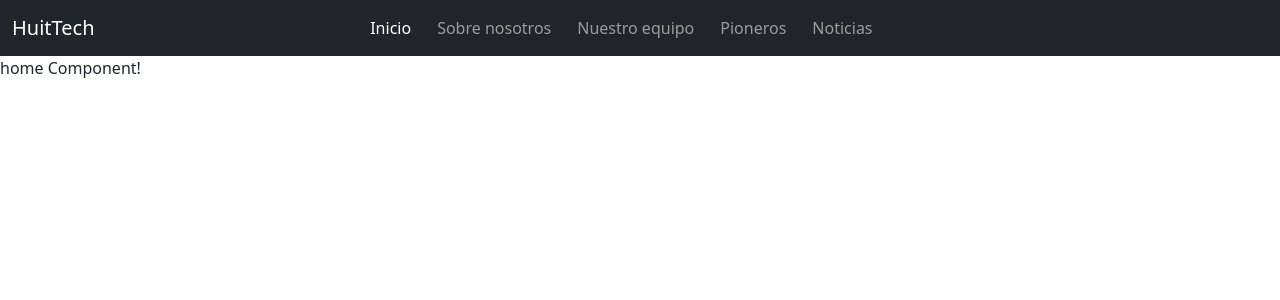
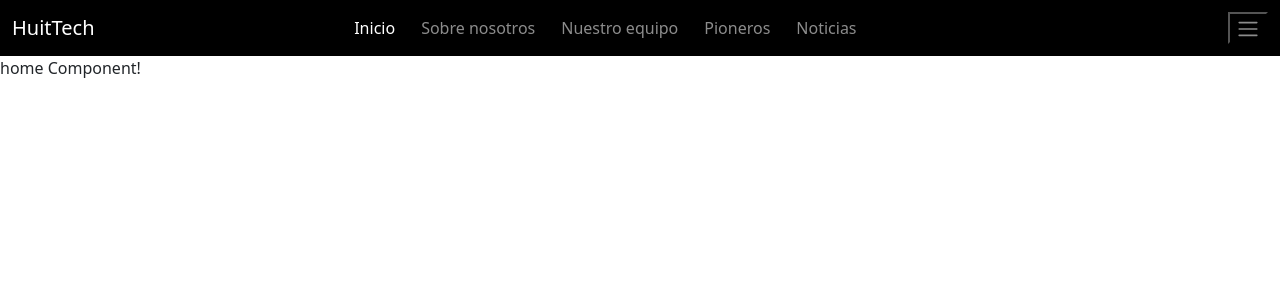
Before and after one commit to deathperminut/HuitTech, an Angular app: page /home in a window 1280 px wide. Shown: the top 300 px of the page. Built offline with nearby package versions, Linux system fonts and the light colour scheme.

Commit message:
SE AGREGA OFFCANVA A BOTON DE NAVBAR

```diff
--- a/src/app/Shared/nav-bar/nav-bar.component.html
+++ b/src/app/Shared/nav-bar/nav-bar.component.html
@@ -1,11 +1,8 @@
-<nav class="navbar navbar-dark bg-dark navbar-expand" >
-    <div class="container-fluid">
+<nav class="navbar navbar-dark bg-dark navbar-expand" style="background-color: black !important;" >
+    <div class="container-fluid" style="background-color: black;">
         <a class="navbar-brand" href="#" [routerLink]="['home']">HuitTech</a>
-        <button class="navbar-toggler" type="button" data-bs-toggle="collapse" data-bs-target="#navbarSupportedContent" aria-controls="navbarSupportedContent" aria-expanded="false" aria-label="Toggle navigation">
-          <span class="navbar-toggler-icon"></span>
-        </button>
         <div class="collapse navbar-collapse" id="navbarSupportedContent" style="flex-grow: 0.6;">
-          <ul class="navbar-nav me-auto mb-2 mb-lg-0">
+          <ul id="ListRouting" class="navbar-nav me-auto mb-2 mb-lg-0">
             <li class="nav-item" style="margin-right: 10px;">
               <a class="nav-link active" aria-current="page" [routerLink]="['home']">Inicio</a>
             </li>
@@ -41,6 +38,10 @@
             <input class="form-control me-2" type="search" placeholder="Search" aria-label="Search">
             <button class="btn btn-outline-success" type="submit">Search</button>
           </form> -->
+          <button  type="button" class="CustomButtonNavBar"  style="background: black;" data-bs-toggle="offcanvas" data-bs-target="#offcanvasNavBar" aria-controls="offcanvasNavBar">
+            <span class="navbar-toggler-icon"></span>
+          </button>
         </div>
       </div>
   </nav>
+  <app-nav-off-canvas></app-nav-off-canvas>
--- a/src/app/Shared/nav-off-canvas/nav-off-canvas.component.html
+++ b/src/app/Shared/nav-off-canvas/nav-off-canvas.component.html
@@ -1,4 +1,4 @@
-<div class="offcanvas offcanvas-end" tabindex="-1" id="offcanvasRight" aria-labelledby="offcanvasRightLabel">
+<div class="offcanvas offcanvas-end" tabindex="-1" id="offcanvasNavBar" aria-labelledby="offcanvasNavBarLabel">
     <div class="offcanvas-header">
       <h5 class="offcanvas-title" id="offcanvasRightLabel">Offcanvas right</h5>
       <button type="button" class="btn-close" data-bs-dismiss="offcanvas" aria-label="Close"></button>
```
